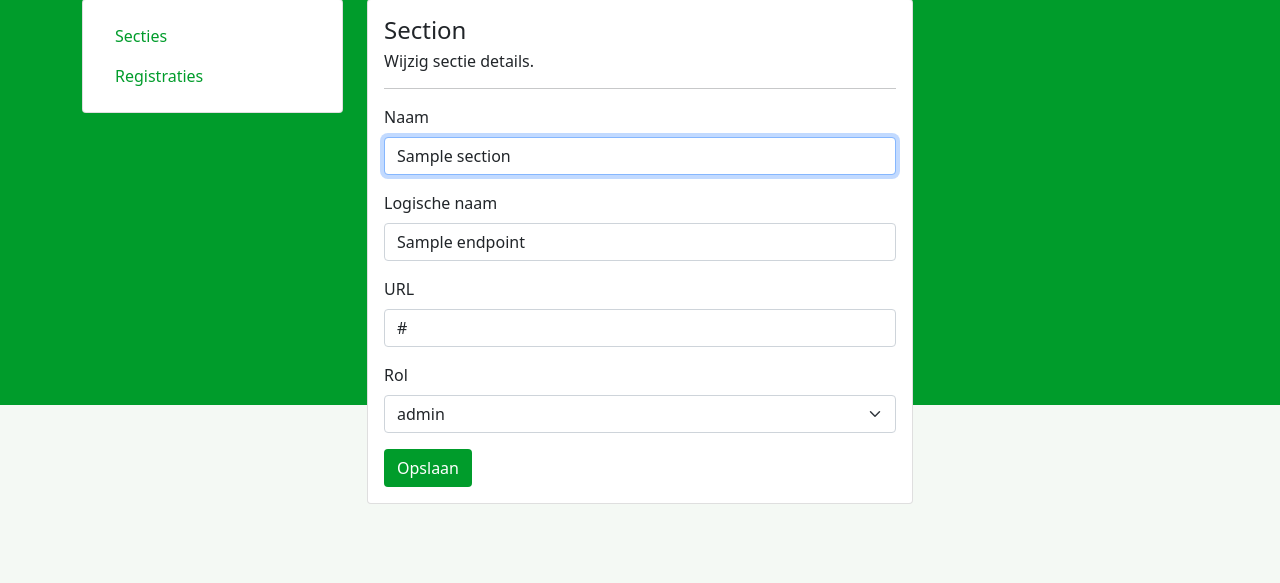
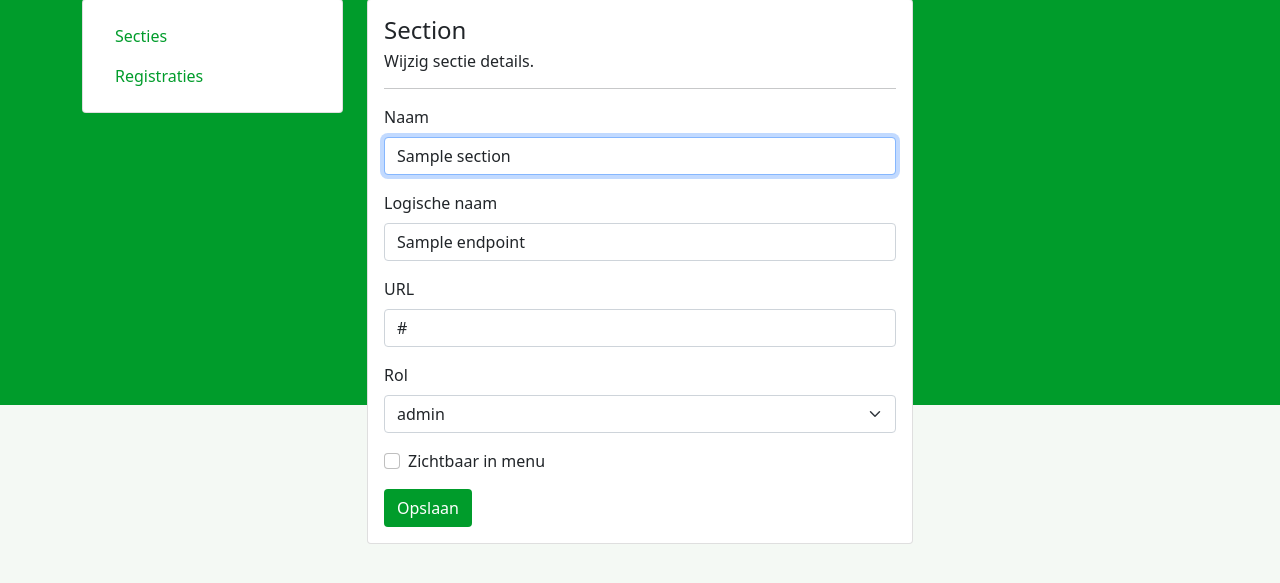
Before and after one commit to janripke/snapsnare, a Flask app: template snapsnare/templates/section/section.html in a window 1280 px wide. Shown: the part 75-658 px from the top of the page. Run offline with Flask 2, Linux system fonts and the light colour scheme; the template is opened without the code that fills it: most values are stand-ins (such as "Sample title", 1, 10 or a date in 2020); parts of the project's set-up code (start-up, migrations or seed data) failed here and were passed over; some libraries are stand-ins or nearby versions.

Commit message:
toggle visibility section in navbar

```diff
--- a/snapsnare/repositories/section/section_repository.py
+++ b/snapsnare/repositories/section/section_repository.py
@@ -54,7 +54,8 @@ class SectionRepository(Repository):
             'name': section['name'],
             'endpoint': section['endpoint'],
             'url': section['url'],
-            'rle_id': section['rle_id']
+            'rle_id': section['rle_id'],
+            'nav_ind': section['nav_ind']
         }
 
         statement = self._load(SectionRepository.INSERT)
--- a/snapsnare/repositories/section/sections_insert.sql
+++ b/snapsnare/repositories/section/sections_insert.sql
@@ -1 +1 @@
-insert into sections (uuid, name, endpoint, url, rle_id) values (:uuid, :name, :endpoint, :url, :rle_id) returning id
+insert into sections (uuid, name, endpoint, url, rle_id, nav_ind) values (:uuid, :name, :endpoint, :url, :rle_id, :nav_ind) returning id
--- a/snapsnare/templates/section/partials/section.html
+++ b/snapsnare/templates/section/partials/section.html
@@ -33,6 +33,20 @@
                     {% endfor %}
                 </select>
             </div>
+            {% if not section.nav_ind %}
+            <div class="mb-3 form-check">
+                <input type="checkbox" class="form-check-input" id="nav_ind_unchecked" name="nav_ind"
+                       value="1">
+                <label class="form-check-label" for="nav_ind_unchecked">Zichtbaar in menu</label>
+            </div>
+            {% endif %}
+            {% if section.nav_ind == 1 %}
+            <div class="mb-3 form-check">
+                <input type="checkbox" class="form-check-input" id="nav_ind_checked" name="nav_ind" checked
+                       value="1">
+                <label class="form-check-label" for="nav_ind_checked">Zichtbaar in menu</label>
+            </div>
+            {% endif %}
 
 
 <!--            <input id="role" type="hidden" name="role" class="form-control" value="{{section.role}}">-->
```
Also changed, not shown: snapsnare/templates/section/section.py (+9 -5 lines).
